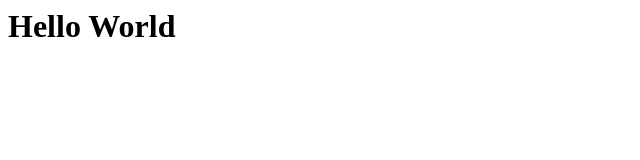
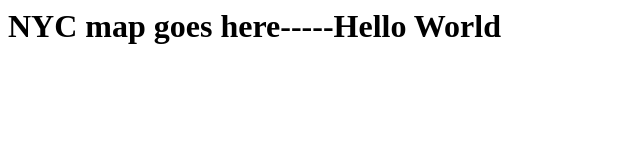
Before and after one commit to RajAgrawal99/github_pages_demo_smu, a plain HTML site: page index.html in a window 1280 px wide. Shown: the whole page, without its empty margins (0-640 px from the left). Drawn offline with Linux system fonts and the light colour scheme.

Commit message:
Update index.html

```diff
--- a/index.html
+++ b/index.html
@@ -2,6 +2,6 @@
  <head>
  </head>
  <body>
-   <h1>Hello World<h1>
+   <h1>NYC map goes here-----Hello World<h1>
  </body>
 </html>
```
